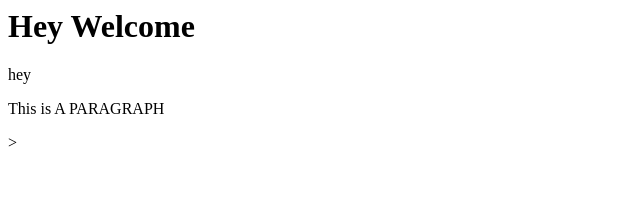
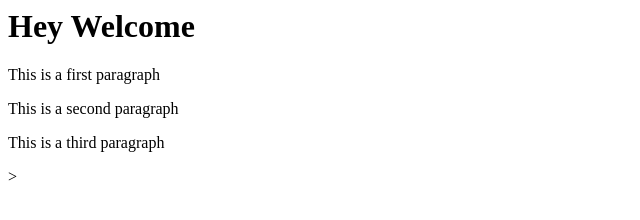
Before and after one commit to srishtichouksey/git-test, a website: page index.html in a window 1280 px wide. Shown: the whole page, without its empty margins (0-640 px from the left). Drawn offline with Linux system fonts and the light colour scheme.

Commit message:
Fourth commit

```diff
--- a/index.html
+++ b/index.html
@@ -2,8 +2,9 @@
 		<title></title>
 		<body>
 			<h1>Hey Welcome</h1>
-			<p>hey</p>
-			<p>This is A PARAGRAPH</p>
+			<p>This is a first paragraph</p>
+			<p>This is a second paragraph</p>
+			<p>This is a third paragraph</p>
 
 		</body>
 </html>>
```
Also changed, not shown: package.json (added, +24 -0 lines), 2 other files.
